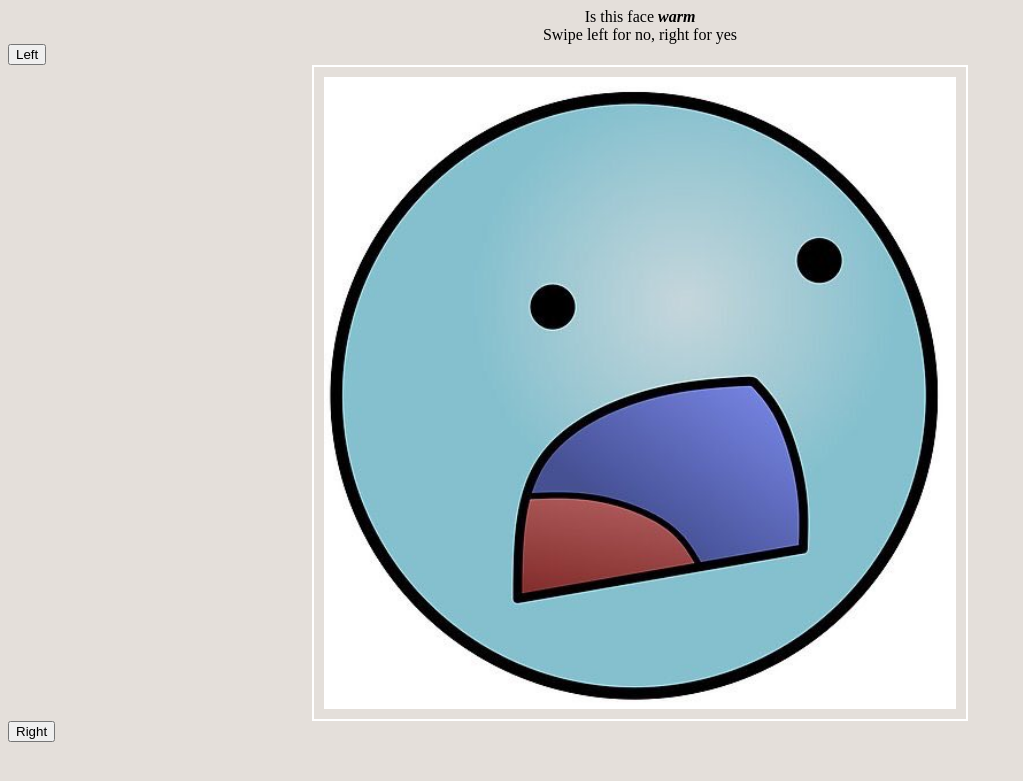
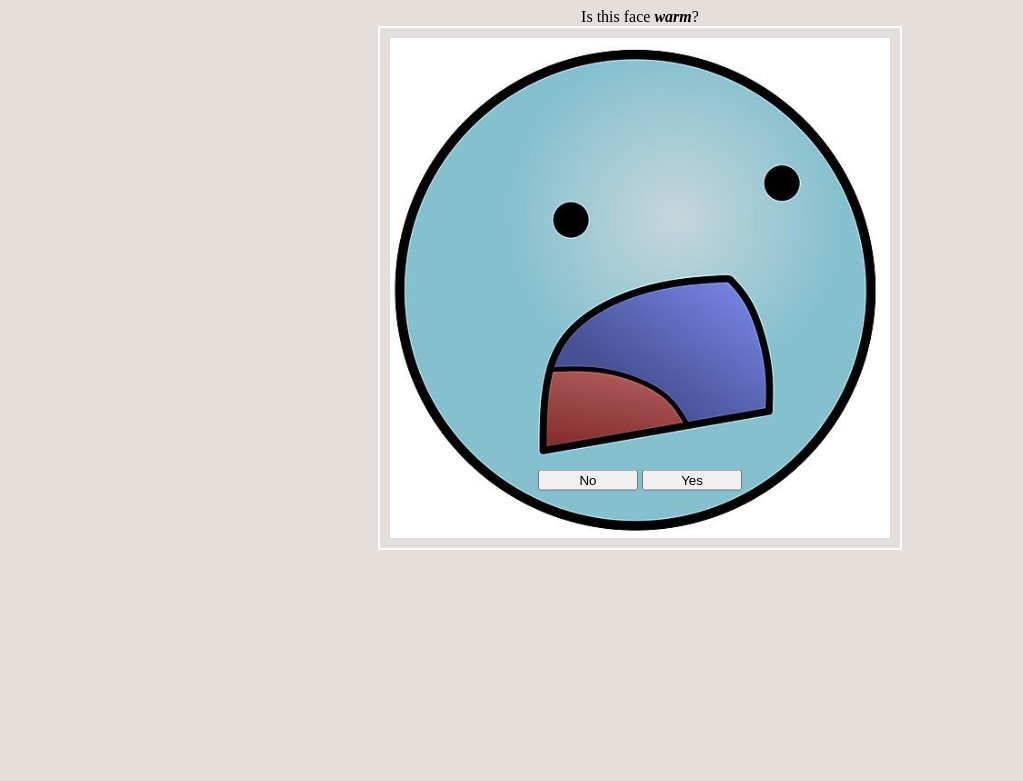
Before and after one commit to StafaH/jamm-bandit, a Python web app: template templates/webUI.html in a window 1280 px wide. Shown: the top 781 px of the page, without its empty margins (0-1023 px from the left). Run offline with Jinja, Linux system fonts and the light colour scheme; the template is opened without the code that fills it, so the values that code supplies are empty.

Commit message:
fixed buttons

```diff
--- a/templates/webUI.html
+++ b/templates/webUI.html
@@ -65,13 +65,23 @@ body {
   margin-right: auto;
 }
 
+.buttons {
+  margin: 0;
+  position: absolute;
+  top: 60%;
+  left: 50%;
+  -ms-transform: translate(-50%, -50%);
+  transform: translate(-50%, -50%);
+}
+
 </style>
 </head>
 <body dragable="true">
-    <center>Is this face <b><i>warm</i></b>  </center>
-	<center>Swipe left for no, right for yes </center>
-	<button onclick="document.getElementById('candidate').src='../images/1.png'">Left</button>
-    <img src="../images/1.png" id="candidate">
-    <button onclick="document.getElementById('candidate').src='../images/2.png'">Right</button>
+    <center>Is this face <b><i>warm</i></b>?  </center>
+    <img src="../images/1.png" id="candidate" style="width:500px", height="500px">
+    <div class="buttons">
+       	<button onclick="document.getElementById('candidate').src='../images/1.png'", style="width:100px">No</button>
+        <button onclick="document.getElementById('candidate').src='../images/2.png'" style="width:100px">Yes</button>
+    </div>
 </body>
 </html>
```
